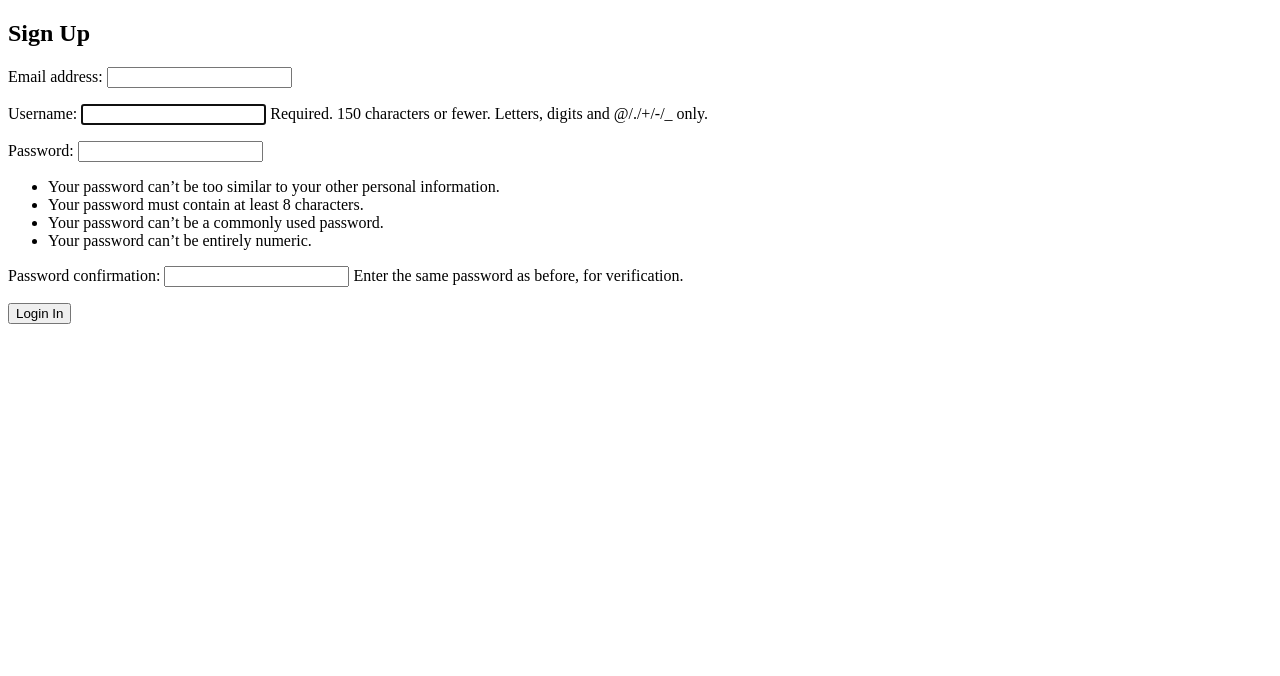
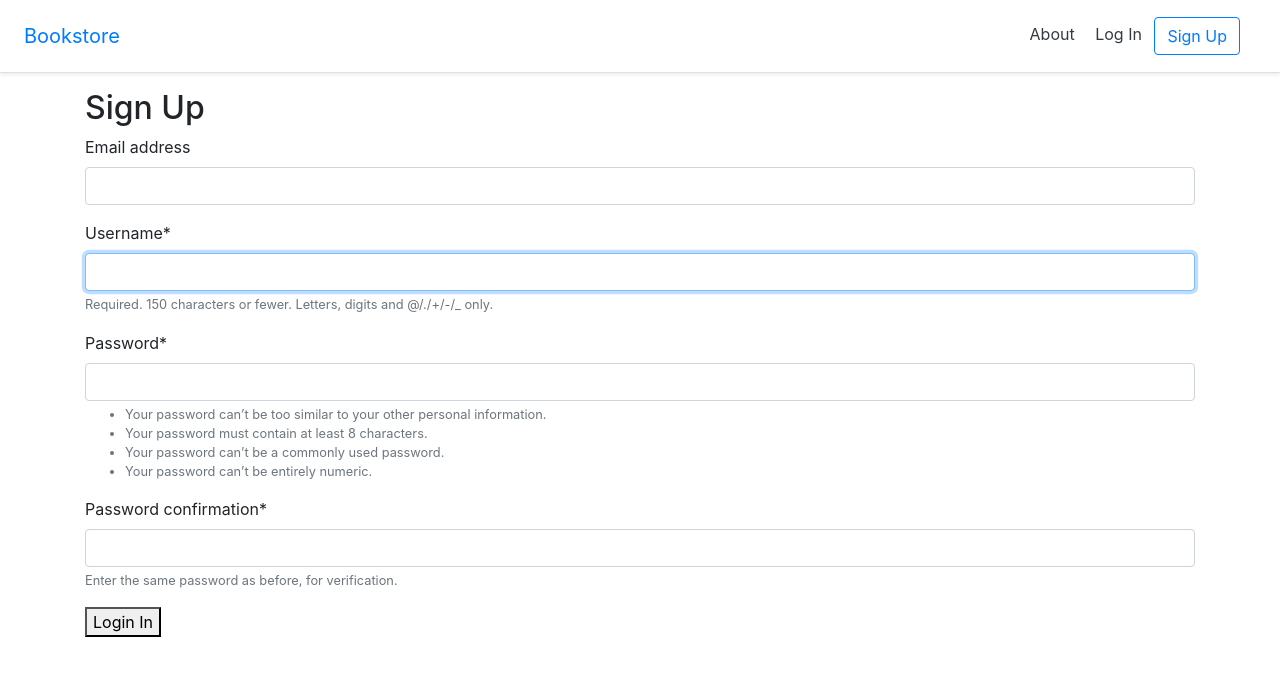
Before and after one commit to Wanczyk/bookShop, a Django app: page /accounts/signup/ in a window 1280 px wide. Shown: the top 676 px of the page. Run offline with Django 3.2, Linux system fonts and the light colour scheme; some libraries are stand-ins or nearby versions.

Commit message:
add static files

```diff
--- a/pages/urls.py
+++ b/pages/urls.py
@@ -1,7 +1,8 @@
 from django.urls import path
-from pages.views import HomePageView
+from pages.views import HomePageView, AboutPageView
 
 
 urlpatterns = [
-    path('', HomePageView.as_view(), name='home')
+    path('', HomePageView.as_view(), name='home'),
+    path('about/', AboutPageView.as_view(), name='about')
 ]
--- a/pages/views.py
+++ b/pages/views.py
@@ -3,3 +3,7 @@ from django.views.generic import TemplateView
 
 class HomePageView(TemplateView):
     template_name = 'home.html'
+
+
+class AboutPageView(TemplateView):
+    template_name = 'about.html'
--- a/requirements.txt
+++ b/requirements.txt
@@ -4,3 +4,4 @@ psycopg2-binary==2.8.6
 pytz==2021.1
 sqlparse==0.4.1
 typing-extensions==3.7.4.3
+django-crispy-forms==1.9.2
--- /dev/null
+++ b/static/css/base.css
@@ -0,0 +1,8 @@
+h1 {
+    color: red;
+}
+
+.bookcover {
+    height: 300px;
+    width: auto;
+}
--- /dev/null
+++ b/static/js/base.js
@@ -0,0 +1 @@
+console.log('JavaScript here!')
--- a/templates/_base.html
+++ b/templates/_base.html
@@ -1,13 +1,41 @@
+{% load static %}
 <!DOCTYPE html>
 <html>
 <head>
-    <meta charset="utf-8">
-    <title>{% block title %}Bookstore{% endblock title %}</title>
+  <meta charset="utf-8">
+  <title>{% block title %}Bookstore{% endblock title %}</title>
+  <meta name="viewport" content="width=device-width, initial-scale=1, shrink-to-fit=no">
+  <!-- CSS -->
+  <link rel="stylesheet" href="https://stackpath.bootstrapcdn.com/bootstrap/4.5.0/css/bootstrap.min.css" integrity="sha384-9aIt2nRpC12Uk9gS9baDl411NQApFmC26EwAOH8WgZl5MYYxFfc+NcPb1dKGj7Sk" crossorigin="anonymous">
+  <link rel="stylesheet" href="{% static 'css/base.css' %}">
 </head>
 <body>
-    <div class="container">
-        {% block content %}
-        {% endblock content %}
+  <header>
+    <!-- Fixed navbar -->
+    <div class="d-flex flex-column flex-md-row align-items-center p-3 px-md-4
+     mb-3 bg-white border-bottom shadow-sm">
+      <a href="{% url 'home' %}" class="navbar-brand my-0 mr-md-auto
+      font-weight-normal">Bookstore</a>
+      <nav class="my-2 my-md-0 mr-md-3">
+        <a class="p-2 text-dark" href="{% url 'about' %}">About</a>
+        {% if user.is_authenticated %}
+          <a class="p-2 text-dark" href="{% url 'logout' %}">Log Out</a>
+        {% else %}
+          <a class="p-2 text-dark" href="{% url 'login' %}">Log In</a>
+          <a class="btn btn-outline-primary"
+            href="{% url 'signup' %}">Sign Up</a>
+        {% endif %}
+      </nav>
     </div>
+  </header>
+  <div class="container">
+    {% block content %}
+    {% endblock content %}
+  </div>
+  <!-- JavaScript -->
+  <!-- JS, Popper.js, and jQuery -->
+  <script src="https://code.jquery.com/jquery-3.5.1.slim.min.js" integrity="sha384-DfXdz2htPH0lsSSs5nCTpuj/zy4C+OGpamoFVy38MVBnE+IbbVYUew+OrCXaRkfj" crossorigin="anonymous"></script>
+  <script src="https://cdn.jsdelivr.net/npm/popper.js@1.16.1/dist/umd/popper.min.js" integrity="sha384-9/reFTGAW83EW2RDu2S0VKaIzap3H66lZH81PoYlFhbGU+6BZp6G7niu735Sk7lN" crossorigin="anonymous"></script>
+  <script src="https://stackpath.bootstrapcdn.com/bootstrap/4.5.0/js/bootstrap.bundle.min.js" integrity="sha384-1CmrxMRARb6aLqgBO7yyAxTOQE2AKb9GfXnEo760AUcUmFx3ibVJJAzGytlQcNXd" crossorigin="anonymous"></script>
 </body>
 </html>
--- a/templates/home.html
+++ b/templates/home.html
@@ -1,11 +1,13 @@
 {% extends '_base.html' %}
+{% load static %}
 
 {% block title %}Home{% endblock title %}
 
 {% block content %}
     <h1>Homepage</h1>
+    <img class="bookcover" src="{% static 'images/dfp.png' %}">
     {% if user.is_authenticated %}
-        Hi {{ user.email }}!
+        <p>Hi {{ user.email }}!</p>
         <a href="{% url 'logout' %}">Log Out</a>
     {% else %}
         <p>You are not logged in</p>
--- a/templates/registration/login.html
+++ b/templates/registration/login.html
@@ -1,4 +1,5 @@
 {% extends '_base.html' %}
+{% load crispy_forms_tags %}
 
 {% block title %}Log In{% endblock title %}
 
@@ -6,7 +7,7 @@
     <h2>Log In</h2>
     <form method="post">
         {% csrf_token %}
-        {{ form.as_p }}
+        {{ form|crispy }}
         <button type="submit">Login In</button>
     </form>
 {% endblock content %}
--- a/templates/registration/signup.html
+++ b/templates/registration/signup.html
@@ -1,4 +1,5 @@
 {% extends '_base.html' %}
+{% load crispy_forms_tags %}
 
 {% block title %}Sign Up{% endblock title %}
 
@@ -6,7 +7,7 @@
     <h2>Sign Up</h2>
     <form method="post">
         {% csrf_token %}
-        {{ form.as_p }}
+        {{ form|crispy }}
         <button type="submit">Login In</button>
     </form>
 {% endblock content %}
```
Also changed, not shown: bookShop/settings.py (+9 -0 lines), pages/tests.py (+27 -1 lines), templates/about.html (added, +7 -0 lines), static/images/dfp.png (added).
